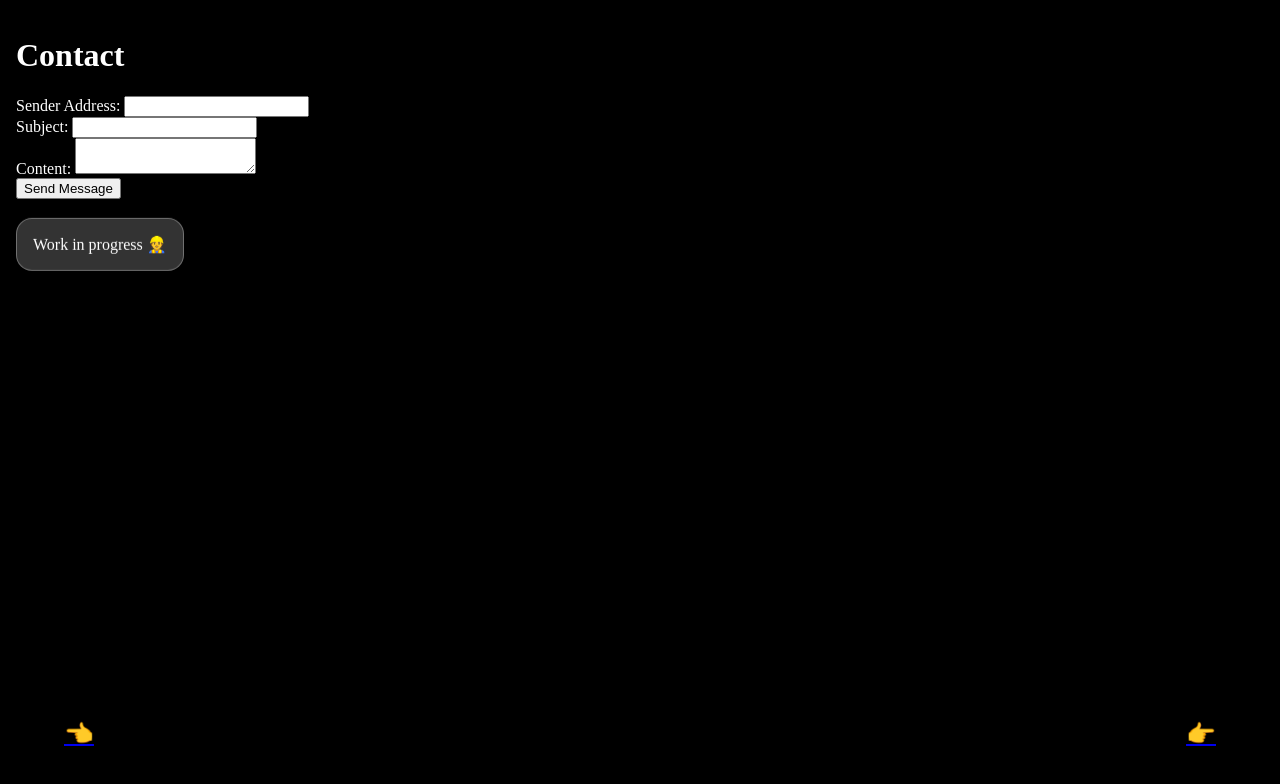
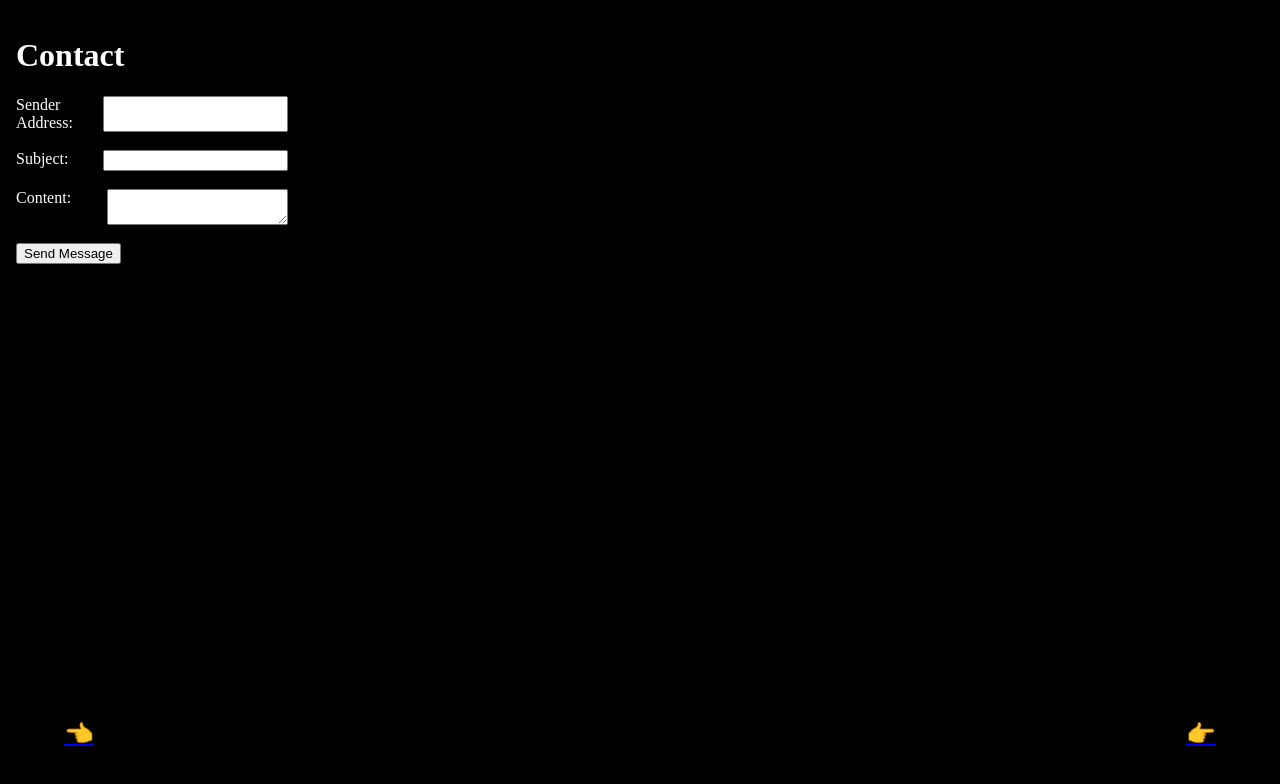
Before and after one commit to lu1a/sites, a SvelteKit app: page /contact in a window 1280 px wide. Shown: the top 784 px of the page. Built offline with nearby package versions, Linux system fonts and the light colour scheme.

Commit message:
feat: visitor log entry

```diff
--- /dev/null
+++ b/src/hooks.server.js
@@ -0,0 +1,37 @@
+import { LIVE_EXPLAN_API_URL, LIVE_EXPLAN_API_TOKEN } from '$env/static/private'
+
+/** @type {import('@sveltejs/kit').Handle} */
+export async function handle({ event, resolve }) {
+  if (event.url.pathname.startsWith('/custom')) {
+    return new Response('custom response')
+  }
+
+  try {
+    await fetch(`${LIVE_EXPLAN_API_URL}/visitor-log-entry`, {
+      method: 'POST',
+      headers: {
+        'Authorization': `Bearer ${LIVE_EXPLAN_API_TOKEN}`,
+      },
+      body: JSON.stringify({
+        "for_user": 1, // me
+        "visited_at": new Date().toISOString(),
+        "url_path": event.url.href,
+        "ip_address": event.getClientAddress(),
+        "geolocation": null, //TODO
+        "ip_isp": null, //TODO
+        "browser": event.request.headers.get("User-Agent"),
+        "operating_system": event.request.headers.get("Sec-Ch-Ua-Platform"),
+        "is_mobile": event.request.headers.get("Sec-Ch-Ua-Mobile") == "?1",
+        "referer_url": event.request.referrer,
+        "preferred_languages": event.request.headers.get("Accept-Language"),
+        "cookies": event.cookies.getAll().map(cookie => `${cookie.name}=${cookie.value}`).join(','),
+        "body": event.request.body,
+      }),
+    })
+  } catch {
+    console.log("Whoops, the visitor log died.")
+  }
+
+  const response = await resolve(event)
+  return response
+}
--- a/src/routes/contact/+page.svelte
+++ b/src/routes/contact/+page.svelte
@@ -1,5 +1,4 @@
 <script>
-  import GlassCard from "../../components/GlassCard.svelte"
   import SwipeWrapper from "../../components/SwipeWrapper.svelte"
 
   let leftLink = "/data"
@@ -28,18 +27,24 @@
     <h1>Contact</h1>
 
     <form on:submit={handleSubmit}>
+      <div class="input-wrapper">
         <label for="sender_address">Sender Address:</label>
         <input type="email" id="sender_address" bind:value={sender_address} required />
+      </div>
 
       <br />
 
+      <div class="input-wrapper">
         <label for="subject">Subject:</label>
         <input type="text" id="subject" bind:value={subject} required />
+      </div>
 
       <br />
 
+      <div class="input-wrapper">
         <label for="content">Content:</label>
         <textarea id="content" bind:value={content} required />
+      </div>
 
       <br />
 
@@ -50,15 +55,12 @@
       <p>{responseMessage}</p>
     {/if}
   </div>
-  <GlassCard style="margin-left: 1rem;">
-    <p class="no-padding">
-      Work in progress 👷
-    </p>
-  </GlassCard>
 </SwipeWrapper>
 
 <style>
-  .no-padding {
-    margin: 0;
+  .input-wrapper {
+    display: flex;
+    width: 17rem;
+    justify-content: space-between;
   }
 </style>
```
Lines whose indentation alone changed are shown as unchanged.
